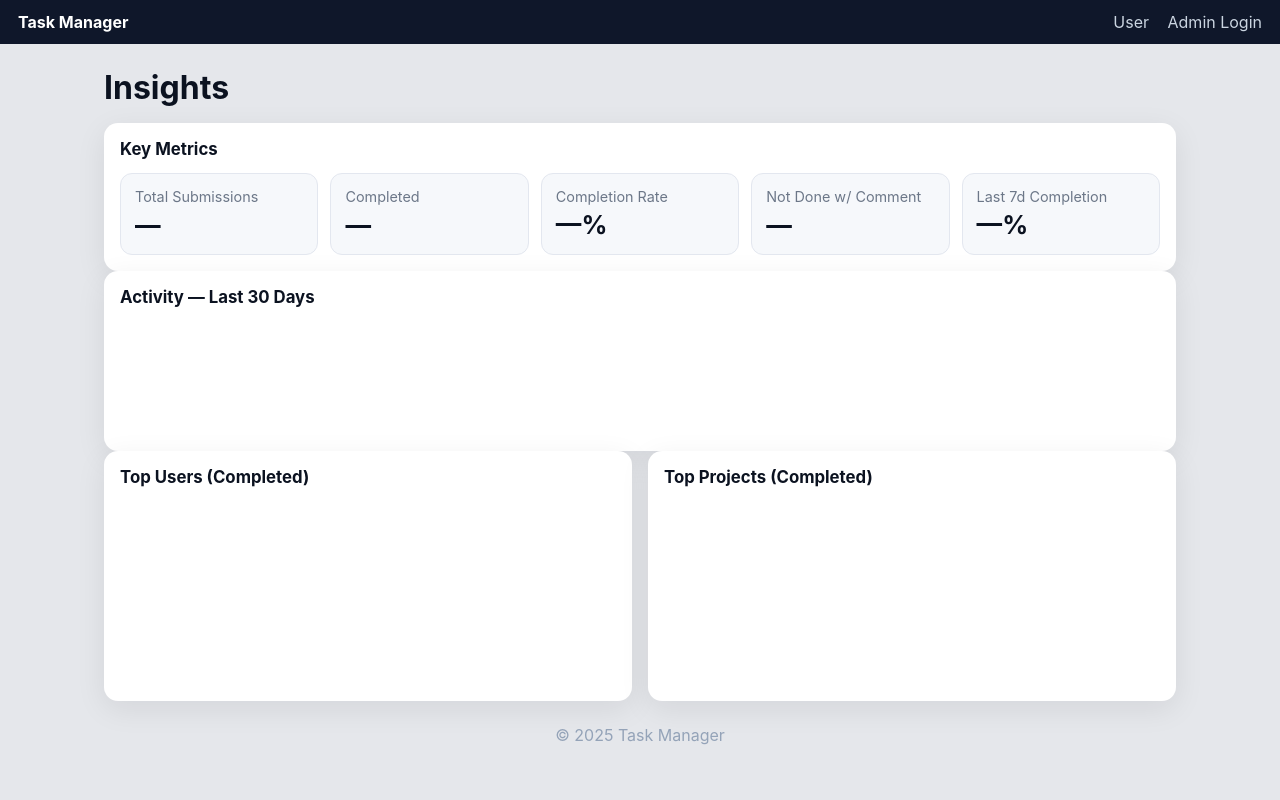
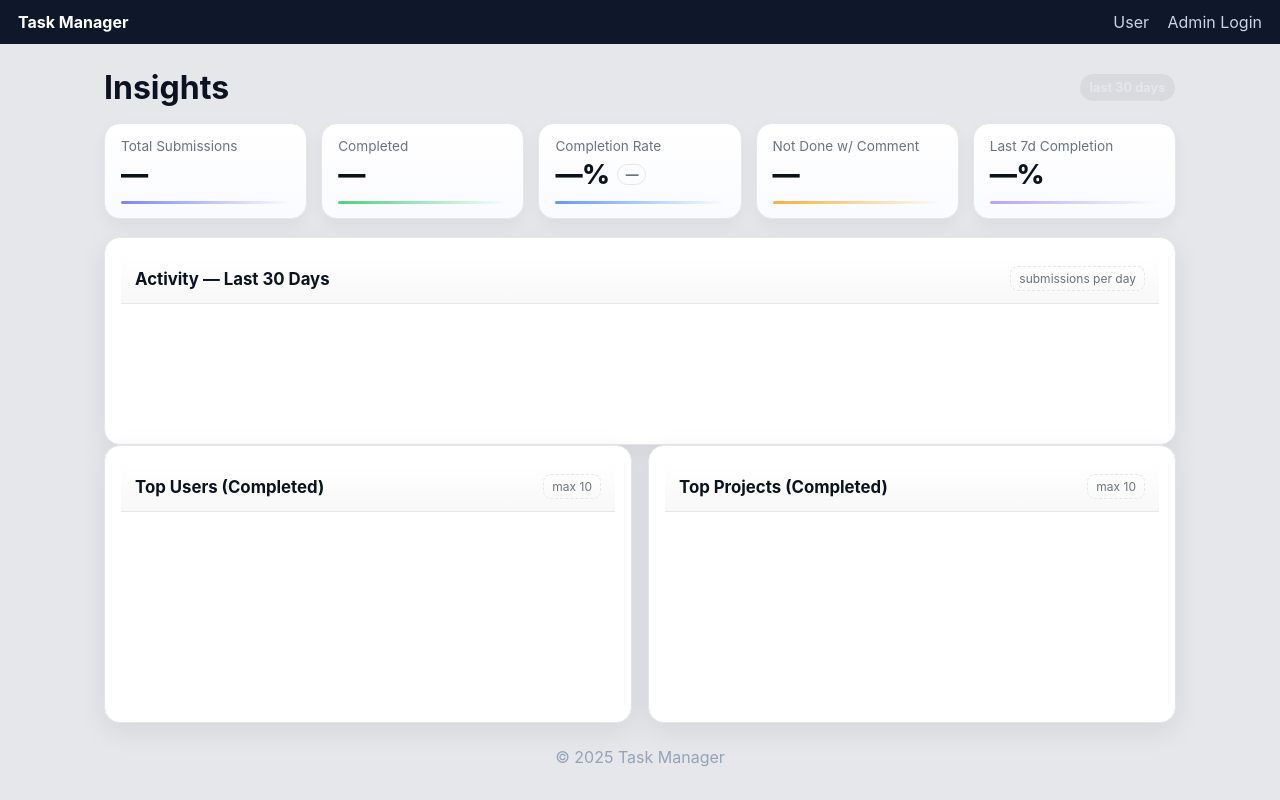
Before and after one commit to Georgewp3/Eurofreight-Task-Manager, a Flask app: template TaskApp3/templates/insights.html in a window 1280 px wide. Run offline with Flask 3, Linux system fonts and the light colour scheme; the template is opened without the code that fills it, so the values that code supplies are empty; a map, chart or similar area stays blank; some libraries are stand-ins or nearby versions.

Commit message:
CSS Change to Insights page

```diff
--- a/TaskApp3/templates/insights.html
+++ b/TaskApp3/templates/insights.html
@@ -1,45 +1,63 @@
 {% extends "base.html" %}
 {% block content %}
-<h1 class="page-title">Insights</h1>
+<h1 class="page-title flex-between">
+  <span>Insights</span>
+  <span class="pill soft">last 30 days</span>
+</h1>
 
-<section class="card">
-  <h2>Key Metrics</h2>
-  <div class="kpi-grid">
-    <div class="kpi">
+<!-- KPI CARDS -->
+<section class="kpi-grid">
+  <div class="kpi kpi--indigo">
     <div class="kpi-label">Total Submissions</div>
-      <div id="kpiTotal" class="kpi-value">—</div>
+    <div class="kpi-value" id="kpiTotal">—</div>
   </div>
-    <div class="kpi">
+
+  <div class="kpi kpi--green">
     <div class="kpi-label">Completed</div>
-      <div id="kpiCompleted" class="kpi-value">—</div>
+    <div class="kpi-value" id="kpiCompleted">—</div>
   </div>
-    <div class="kpi">
+
+  <div class="kpi kpi--blue">
     <div class="kpi-label">Completion Rate</div>
-      <div id="kpiRate" class="kpi-value">—%</div>
+    <div class="kpi-value"><span id="kpiRate">—%</span>
+      <span class="trend" id="kpiRateTrend">—</span>
     </div>
-    <div class="kpi">
+  </div>
+
+  <div class="kpi kpi--amber">
     <div class="kpi-label">Not Done w/ Comment</div>
-      <div id="kpiNdc" class="kpi-value">—</div>
+    <div class="kpi-value" id="kpiNdc">—</div>
   </div>
-    <div class="kpi">
+
+  <div class="kpi kpi--purple">
     <div class="kpi-label">Last 7d Completion</div>
-      <div id="kpiLast7" class="kpi-value">—%</div>
-    </div>
+    <div class="kpi-value" id="kpiLast7">—%</div>
   </div>
 </section>
 
-<section class="card">
+<!-- CHARTS -->
+<section class="card pretty">
+  <div class="card-head">
     <h2>Activity — Last 30 Days</h2>
+    <span class="chip">submissions per day</span>
+  </div>
   <canvas id="dailyChart" height="110"></canvas>
 </section>
 
 <section class="grid two">
-  <section class="card">
+  <section class="card pretty">
+    <div class="card-head">
       <h2>Top Users (Completed)</h2>
+      <span class="chip">max 10</span>
+    </div>
     <canvas id="userChart" height="180"></canvas>
   </section>
-  <section class="card">
+
+  <section class="card pretty">
+    <div class="card-head">
       <h2>Top Projects (Completed)</h2>
+      <span class="chip">max 10</span>
+    </div>
     <canvas id="projChart" height="180"></canvas>
   </section>
 </section>
@@ -47,60 +65,131 @@
 <!-- Chart.js -->
 <script src="https://cdn.jsdelivr.net/npm/chart.js@4.4.1/dist/chart.umd.min.js"></script>
 <script>
-(async function(){
+(async function () {
   const fmtPct = v => (Number.isFinite(v) ? Number(v).toFixed(1) : "0.0");
 
   try {
     const res = await fetch("{{ url_for('admin_insights_data') }}", { credentials: "include" });
     if (!res.ok) {
-      const text = await res.text();
-      console.error("Insights API failed:", res.status, text);
+      console.error("Insights API failed:", res.status, await res.text());
       alert("Failed to load insights (" + res.status + "). Check server logs.");
       return;
     }
     const data = await res.json();
 
     // ----- KPIs -----
-    document.getElementById('kpiTotal').textContent     = data.kpis.total_submissions;
-    document.getElementById('kpiCompleted').textContent = data.kpis.completed;
-    document.getElementById('kpiRate').textContent      = fmtPct(data.kpis.completion_rate) + "%";
-    document.getElementById('kpiNdc').textContent       = data.kpis.not_done_with_comment;
-    document.getElementById('kpiLast7').textContent     = fmtPct(data.kpis.last7_rate) + "%";
+    const rate = Number(data.kpis.completion_rate || 0);
+    const last7 = Number(data.kpis.last7_rate || 0);
+    const delta = last7 - rate;
 
-    // ----- Charts -----
-    const ctxDaily = document.getElementById('dailyChart').getContext('2d');
-    new Chart(ctxDaily, {
-      type: 'line',
+    document.getElementById("kpiTotal").textContent     = data.kpis.total_submissions;
+    document.getElementById("kpiCompleted").textContent = data.kpis.completed;
+    document.getElementById("kpiRate").textContent      = fmtPct(rate) + "%";
+    document.getElementById("kpiNdc").textContent       = data.kpis.not_done_with_comment;
+    document.getElementById("kpiLast7").textContent     = fmtPct(last7) + "%";
+
+    const trendEl = document.getElementById("kpiRateTrend");
+    if (delta > 0.05) {
+      trendEl.textContent = "▲ +" + fmtPct(delta) + "%";
+      trendEl.classList.add("up");
+    } else if (delta < -0.05) {
+      trendEl.textContent = "▼ " + fmtPct(delta) + "%";
+      trendEl.classList.add("down");
+    } else {
+      trendEl.textContent = "• stable";
+    }
+
+    // ----- Chart.js defaults to match your UI -----
+    Chart.defaults.font.family = "Inter, system-ui, Segoe UI, Roboto, Helvetica, Arial, sans-serif";
+    Chart.defaults.color = getComputedStyle(document.documentElement).getPropertyValue("--muted") || "#6b7280";
+    const gridColor = "rgba(148,163,184,.25)";
+
+    // Helper to build a gradient fill
+    const makeLineGradient = (ctx, topHex, bottomTransparentRGBA) => {
+      const grad = ctx.createLinearGradient(0, 0, 0, 220);
+      grad.addColorStop(0, topHex);
+      grad.addColorStop(1, bottomTransparentRGBA);
+      return grad;
+    };
+
+    // DAILY LINE
+    const dailyCtx = document.getElementById("dailyChart").getContext("2d");
+    const dailyGradient = makeLineGradient(dailyCtx, "#6366F1", "rgba(99,102,241,0.05)");
+
+    new Chart(dailyCtx, {
+      type: "line",
       data: {
         labels: data.daily.labels,
-        datasets: [{ label: 'Submissions', data: data.daily.counts, tension: .25, fill: false }]
+        datasets: [{
+          label: "Submissions",
+          data: data.daily.counts,
+          borderColor: "#6366F1",
+          backgroundColor: dailyGradient,
+          tension: .35,
+          borderWidth: 2.5,
+          fill: true,
+          pointRadius: 0,
+          pointHoverRadius: 4
+        }]
       },
       options: {
         responsive: true,
-        plugins: { legend: { display: false } },
-        scales: { y: { beginAtZero: true, ticks: { precision: 0 } } }
+        plugins: { legend: { display: false }, tooltip: { mode: "index", intersect: false } },
+        scales: {
+          x: { grid: { display: false } },
+          y: { beginAtZero: true, ticks: { precision: 0 }, grid: { color: gridColor } }
+        }
       }
     });
 
-    const ctxUser = document.getElementById('userChart').getContext('2d');
-    new Chart(ctxUser, {
-      type: 'bar',
-      data: { labels: data.per_user.labels, datasets: [{ label: 'Completed', data: data.per_user.counts }] },
+    // BAR COLORS
+    const palette = ["#22C55E","#3B82F6","#A78BFA","#F59E0B","#EF4444","#06B6D4","#84CC16","#F97316","#E879F9","#0EA5E9"];
+
+    // USERS (HORIZONTAL BAR)
+    const userCtx = document.getElementById("userChart").getContext("2d");
+    new Chart(userCtx, {
+      type: "bar",
+      data: {
+        labels: data.per_user.labels,
+        datasets: [{
+          label: "Completed",
+          data: data.per_user.counts,
+          backgroundColor: palette,
+          borderRadius: 10,
+          borderSkipped: false
+        }]
+      },
       options: {
-        indexAxis: 'y',
+        indexAxis: "y",
         plugins: { legend: { display: false } },
-        scales: { x: { beginAtZero: true, ticks: { precision: 0 } } }
+        scales: {
+          x: { beginAtZero: true, ticks: { precision: 0 }, grid: { color: gridColor } },
+          y: { grid: { display: false } }
+        }
       }
     });
 
-    const ctxProj = document.getElementById('projChart').getContext('2d');
-    new Chart(ctxProj, {
-      type: 'bar',
-      data: { labels: data.per_project.labels, datasets: [{ label: 'Completed', data: data.per_project.counts }] },
+    // PROJECTS (HORIZONTAL BAR)
+    const projCtx = document.getElementById("projChart").getContext("2d");
+    new Chart(projCtx, {
+      type: "bar",
+      data: {
+        labels: data.per_project.labels,
+        datasets: [{
+          label: "Completed",
+          data: data.per_project.counts,
+          backgroundColor: palette,
+          borderRadius: 10,
+          borderSkipped: false
+        }]
+      },
       options: {
-        indexAxis: 'y',
+        indexAxis: "y",
         plugins: { legend: { display: false } },
-        scales: { x: { beginAtZero: true, ticks: { precision: 0 } } }
+        scales: {
+          x: { beginAtZero: true, ticks: { precision: 0 }, grid: { color: gridColor } },
+          y: { grid: { display: false } }
+        }
       }
     });
 
@@ -110,4 +199,58 @@
   }
 })();
 </script>
+
+<!-- Page-local styles (kept here so you don't need to touch style.css) -->
+<style>
+:root{
+  --indigo: #6366F1; --green:#22C55E; --blue:#3B82F6; --amber:#F59E0B; --purple:#A78BFA;
+  --surface:#0f172a08; --surface-strong:#0f172a0f;
+  --border:#e5e7eb; --muted:#6b7280;
+}
+.flex-between{display:flex;justify-content:space-between;align-items:center;gap:.75rem;}
+.pill{padding:.35rem .6rem;border-radius:999px;font-size:.8rem;border:1px solid var(--border)}
+.pill.soft{background:var(--surface-strong)}
+.chip{font-size:.75rem;padding:.25rem .5rem;border:1px dashed var(--border);border-radius:8px;color:var(--muted)}
+
+.kpi-grid{
+  display:grid; gap:14px; margin:8px 0 18px;
+  grid-template-columns: repeat(5,minmax(170px,1fr));
+}
+.kpi{
+  background: linear-gradient(180deg, #ffffff, #fafbff);
+  border:1px solid var(--border);
+  border-radius:16px; padding:14px 16px;
+  box-shadow: 0 6px 16px rgba(15,23,42,0.05);
+}
+.kpi .kpi-label{font-size:.85rem;color:var(--muted);margin-bottom:4px}
+.kpi .kpi-value{font-size:1.7rem;font-weight:800;letter-spacing:-.02em;display:flex;align-items:center;gap:.5rem}
+.kpi .trend{font-size:.8rem;padding:.15rem .45rem;border-radius:999px;border:1px solid var(--border);color:var(--muted)}
+.kpi .trend.up{background:rgba(34,197,94,.08); color:#16a34a; border-color:rgba(34,197,94,.25)}
+.kpi .trend.down{background:rgba(239,68,68,.08); color:#dc2626; border-color:rgba(239,68,68,.25)}
+.kpi--indigo{--accent:var(--indigo)}
+.kpi--green{--accent:var(--green)}
+.kpi--blue{--accent:var(--blue)}
+.kpi--amber{--accent:var(--amber)}
+.kpi--purple{--accent:var(--purple)}
+.kpi::after{
+  content:""; display:block; height:3px; border-radius:2px; margin-top:10px;
+  background: linear-gradient(90deg, var(--accent), transparent);
+  opacity:.8;
+}
+
+.card.pretty{border-radius:16px; border:1px solid var(--border); overflow:hidden}
+.card.pretty .card-head{
+  display:flex; align-items:center; justify-content:space-between;
+  padding:12px 14px; border-bottom:1px solid var(--border);
+  background: linear-gradient(180deg, #fff, var(--surface));
+}
+.card.pretty h2{margin:0}
+
+@media (max-width: 1100px){
+  .kpi-grid{grid-template-columns: repeat(3,minmax(160px,1fr))}
+}
+@media (max-width: 700px){
+  .kpi-grid{grid-template-columns: repeat(2,minmax(150px,1fr))}
+}
+</style>
 {% endblock %}
```
Lines whose indentation alone changed are shown as unchanged.
